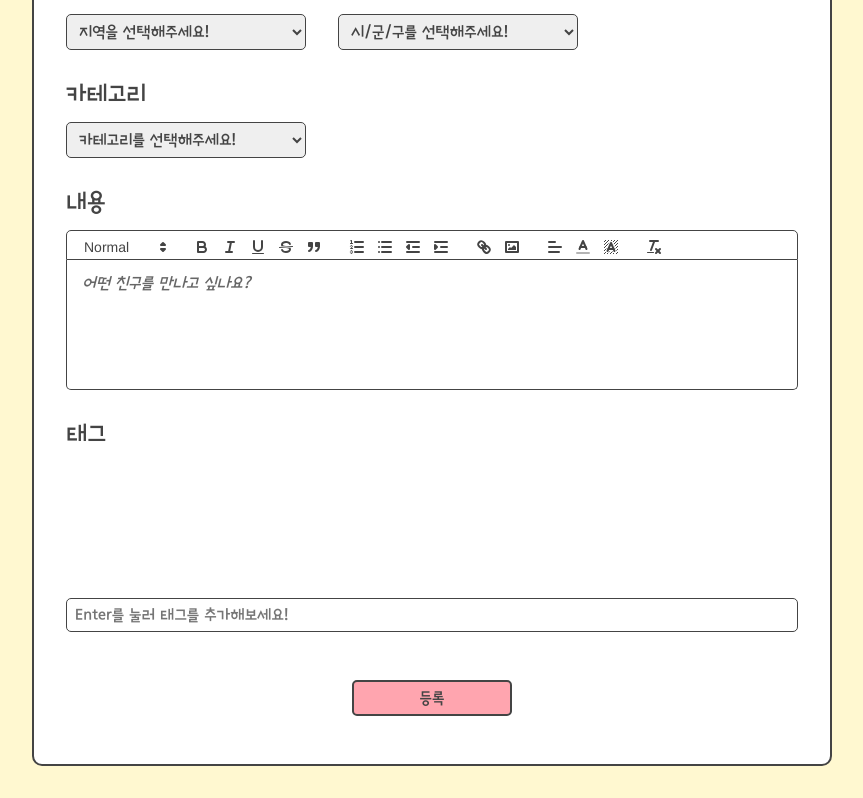
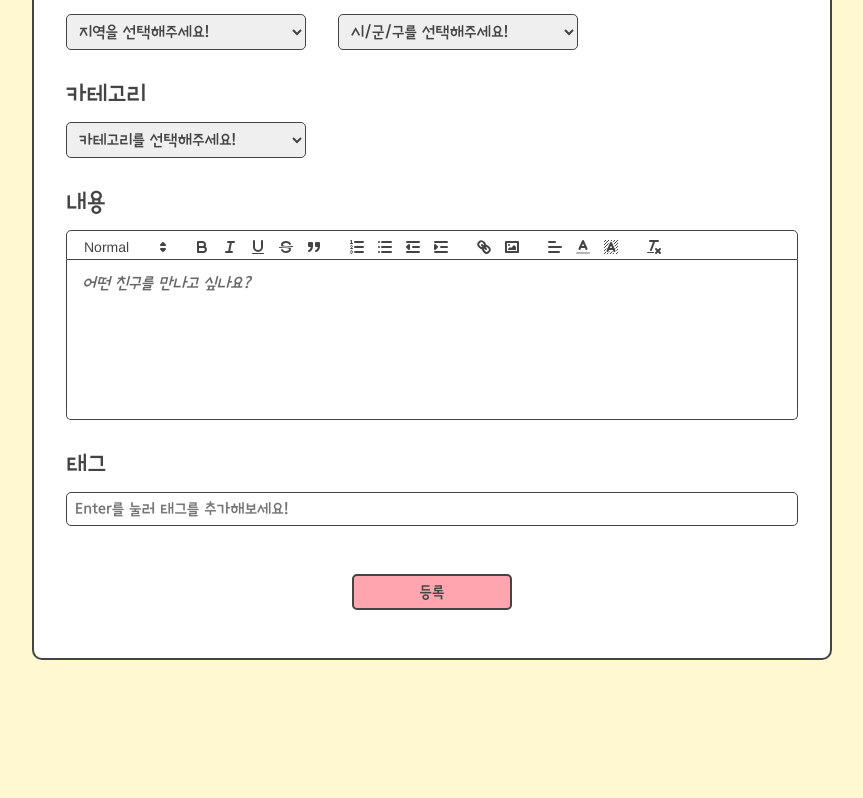
Before and after one commit to codestates-seb/seb44_main_001, a React (Vite) app in the folder client/: page /write in a window 1280 px wide. Shown: the part 559-1357 px from the top of the page, without its empty margins (208-1071 px from the left). After the commit the page ends 1251 px from the top, so only its background shows below. Built offline with nearby package versions, Linux system fonts and the light colour scheme.

Commit message:
Chore: CSS 수정

```diff
--- a/client/src/pages/Write/components/Form.tsx
+++ b/client/src/pages/Write/components/Form.tsx
@@ -36,7 +36,7 @@ export default function Form() {
   };
 
   return (
-    <section>
+    <>
       <TitleSection>
         <label htmlFor="title">{TITLE}</label>
         <input
@@ -48,14 +48,75 @@ export default function Form() {
       </TitleSection>
       <LocationSelector data={data} />
       <CategorySelector data={data} />
-      <label htmlFor="content">{CONTENT}</label>
-      <Editor data={data} />
+      <ContentSection>
+        <label htmlFor="content">{CONTENT}</label>
+        <Editor data={data} />
+      </ContentSection>
       <TagsInput data={data} />
-      <div>
+      <ButtonSection>
         <button onClick={() => handleSubmit()}>{REGISTER}</button>
-      </div>
-    </section>
+      </ButtonSection>
+    </>
   );
 }
 
-const TitleSection = styled.section``;
+const TitleSection = styled.section`
+  display: flex;
+  flex-direction: column;
+
+  > input {
+    width: 30rem;
+  }
+`;
+
+const ContentSection = styled.section`
+  > .quill {
+    margin: 1rem 0 2rem 0;
+    display: flex;
+    flex-direction: column;
+    justify-content: start;
+    min-height: 10rem;
+
+    > :first-child {
+      border: 1px solid var(--color-black);
+      padding: 0 0.5rem 0 0.5rem;
+      border-radius: 5px 5px 0 0;
+    }
+
+    > :nth-child(2) {
+      border: 1px solid var(--color-black);
+      border-radius: 0 0 5px 5px;
+      font-family: 'BR-Regular';
+      font-size: var(--font-size-s);
+      color: var(--color-black);
+      min-height: 10rem;
+    }
+  }
+`;
+
+const ButtonSection = styled.section`
+  display: flex;
+  justify-content: center;
+  margin: 1rem 0 1rem 0;
+
+  & button {
+    border: 2px solid var(--color-black);
+    padding: 0.5rem;
+    border-radius: 5px;
+
+    font-family: 'BR-Regular';
+    font-size: var(--font-size-s);
+    background: var(--color-pink-1);
+    color: var(--color-black);
+    width: 10rem;
+    cursor: pointer;
+
+    &:hover {
+      background: var(--color-pink-2);
+    }
+
+    &:active {
+      background: var(--color-pink-3);
+    }
+  }
+`;
--- a/client/src/pages/Write/views/Write.tsx
+++ b/client/src/pages/Write/views/Write.tsx
@@ -8,61 +8,27 @@ export default function Write() {
     <>
       <SemiHeader title="모모 친구 구하기" content="" />
       <Layout>
-        <WriteContainer>
+        <Container>
           <Form />
-        </WriteContainer>
+        </Container>
       </Layout>
     </>
   );
 }
 
-const WriteContainer = styled.main`
+const Container = styled.main`
   display: flex;
-  justify-content: center;
+  flex-direction: column;
   color: var(--color-black);
-
-  & > section {
   border: 2px solid var(--color-black);
   width: 50rem;
   padding: 2rem;
   margin: 2rem 0 2rem 0;
   border-radius: 10px;
-    display: flex;
-    flex-direction: column;
   background: var(--color-white);
   font-size: var(--font-size-m);
 
-    select {
-      width: 15rem;
-    }
-
-    select option[value=''][disabled] {
-      display: none;
-    }
-
-    > section {
-      display: flex;
-      flex-direction: column;
-      width: 40rem;
-      & > div {
-        display: flex;
-
-        :first-child {
-          margin-right: 2rem;
-        }
-
-        > select {
-          width: 15rem;
-        }
-      }
-    }
-
-    > :nth-child(7) {
-      min-height: 10rem;
-    }
-
-    & input,
-    select {
+  & input {
     border: 1px solid var(--color-black);
     padding: 0.5rem;
     border-radius: 5px;
@@ -72,77 +38,18 @@ const WriteContainer = styled.main`
     color: var(--color-black);
   }
 
-    .quill {
-      margin: 1rem 0 2rem 0;
-      display: flex;
-      flex-direction: column;
-      justify-content: start;
-      min-height: 10rem;
-
-      > :first-child {
+  & select {
+    width: 15rem;
     border: 1px solid var(--color-black);
-        padding: 0 0.5rem 0 0.5rem;
-        border-radius: 5px 5px 0 0;
-      }
-
-      > :nth-child(2) {
-        border: 1px solid var(--color-black);
-        border-radius: 0 0 5px 5px;
+    padding: 0.5rem;
+    border-radius: 5px;
+    margin: 1rem 2rem 2rem 0;
     font-family: 'BR-Regular';
     font-size: var(--font-size-s);
     color: var(--color-black);
   }
-    }
 
-    > :nth-child(2) {
-      width: 40rem;
-    }
-
-    > :nth-child(10) {
-      display: flex;
-      min-height: 3rem;
-
-      > div {
-        display: flex;
-        margin: 0 0.5rem 1rem 0;
-        font-size: var(--font-size-s);
-        padding: 0.5rem;
-        border-radius: 5px;
-        background: var(--color-gray);
-
-        > span {
-          display: flex;
-          align-items: center;
-          cursor: pointer;
-          padding-left: 0.5rem;
-        }
-      }
-    }
-
-    > :last-child {
-      display: flex;
-      justify-content: center;
-
-      & button {
-        border: 2px solid var(--color-black);
-        padding: 0.5rem;
-        border-radius: 5px;
-        margin: 1rem 0 1rem 0;
-        font-family: 'BR-Regular';
-        font-size: var(--font-size-s);
-        background: var(--color-pink-1);
-        color: var(--color-black);
-        width: 10rem;
-        cursor: pointer;
-
-        &:hover {
-          background: var(--color-pink-2);
-        }
-
-        &:active {
-          background: var(--color-pink-3);
-        }
-      }
-    }
+  & select option[value=''][disabled] {
+    display: none;
   }
 `;
```
Lines whose indentation alone changed are shown as unchanged.
